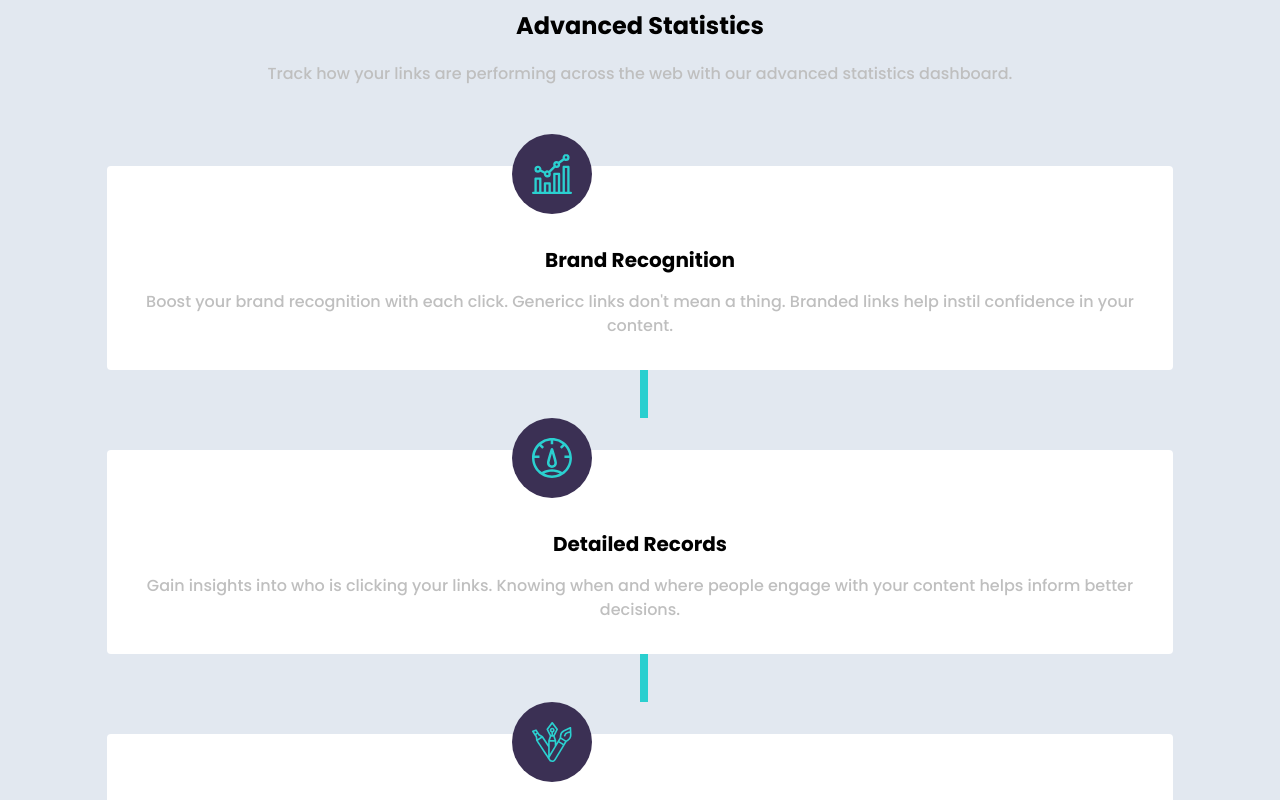
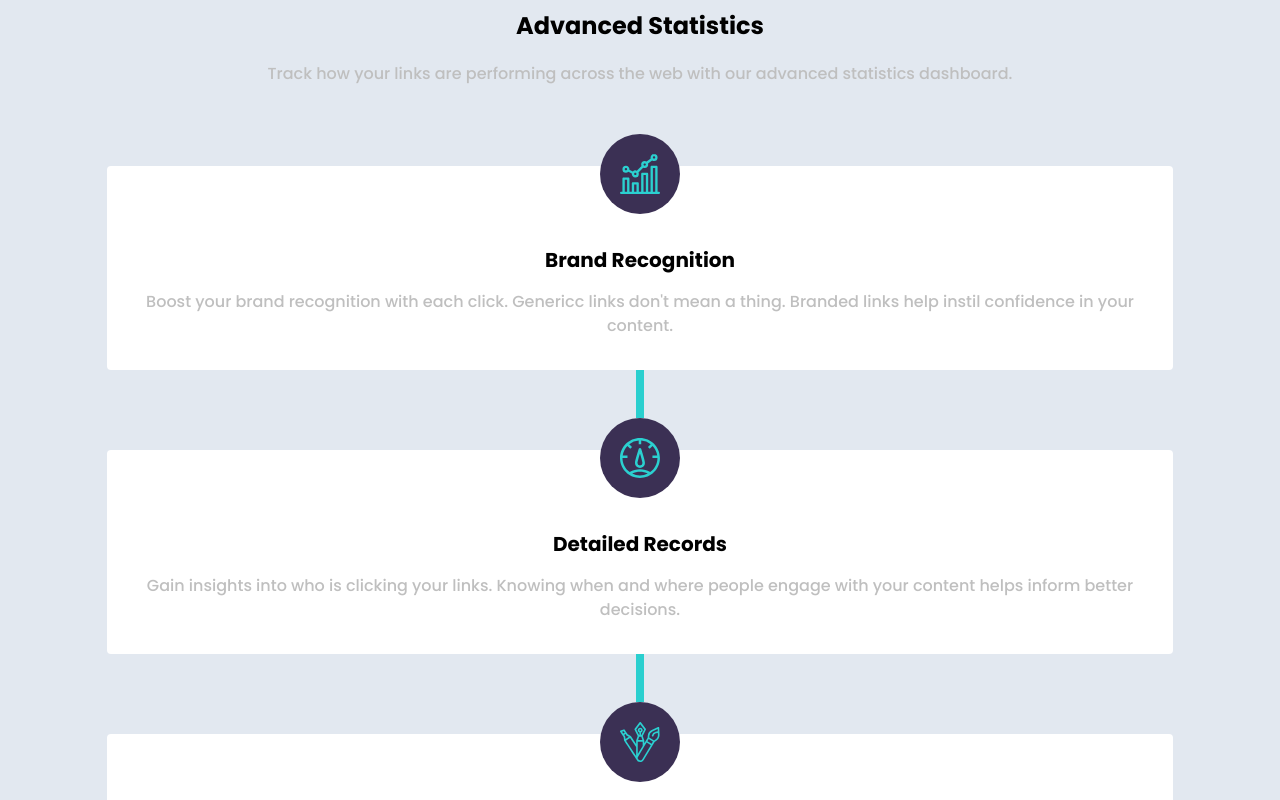
Before and after one commit to 12cassie34/url-shortening-api-master, a React (Create React App) app: page / in a window 1280 px wide. Shown: the part 900-1700 px from the top of the page. Built offline with nearby package versions, Linux system fonts and the light colour scheme.

Commit message:
fix: change the layout css in the Feature component

```diff
--- a/src/components/Feature.css
+++ b/src/components/Feature.css
@@ -1,8 +1,3 @@
 .feature-icon-container {
-    left: 38%;
     top: -2rem;
 }
-
-.feature-link-line {
-    margin-left: 50%;
-}
--- a/src/components/Feature.js
+++ b/src/components/Feature.js
@@ -4,8 +4,10 @@ function Feature({ title, content, icon, isLinked }) {
     return (
         <div>
             <div className='relative mt-8 mx-auto pb-8 w-10/12 rounded bg-white'>
-                <div className='feature-icon-container flex justify-center items-center absolute w-20 h-20 rounded-full bg-dark_violet'>
-                    <img className='w-10' src={icon} />
+                <div className='feature-icon-container absolute w-full'>
+                    <div className='flex justify-center items-center mx-auto w-20 h-20 rounded-full bg-dark_violet'>
+                        <img className='w-10' src={icon} />
+                    </div>
                 </div>
                 <div className='pt-20 text-center'>
                     <h3 className='mb-4 text-xl font-bold'>{title}</h3>
@@ -13,8 +15,8 @@ function Feature({ title, content, icon, isLinked }) {
                 </div>
             </div>
             { isLinked &&
-                <div>
-                    <div className='feature-link-line w-2 h-12 bg-cyan'></div>
+                <div className='relative mx-auto w-10/12'>
+                    <div className='feature-link-line mx-auto w-2 h-12 bg-cyan'></div>
                 </div>
             }
         </div>
```
